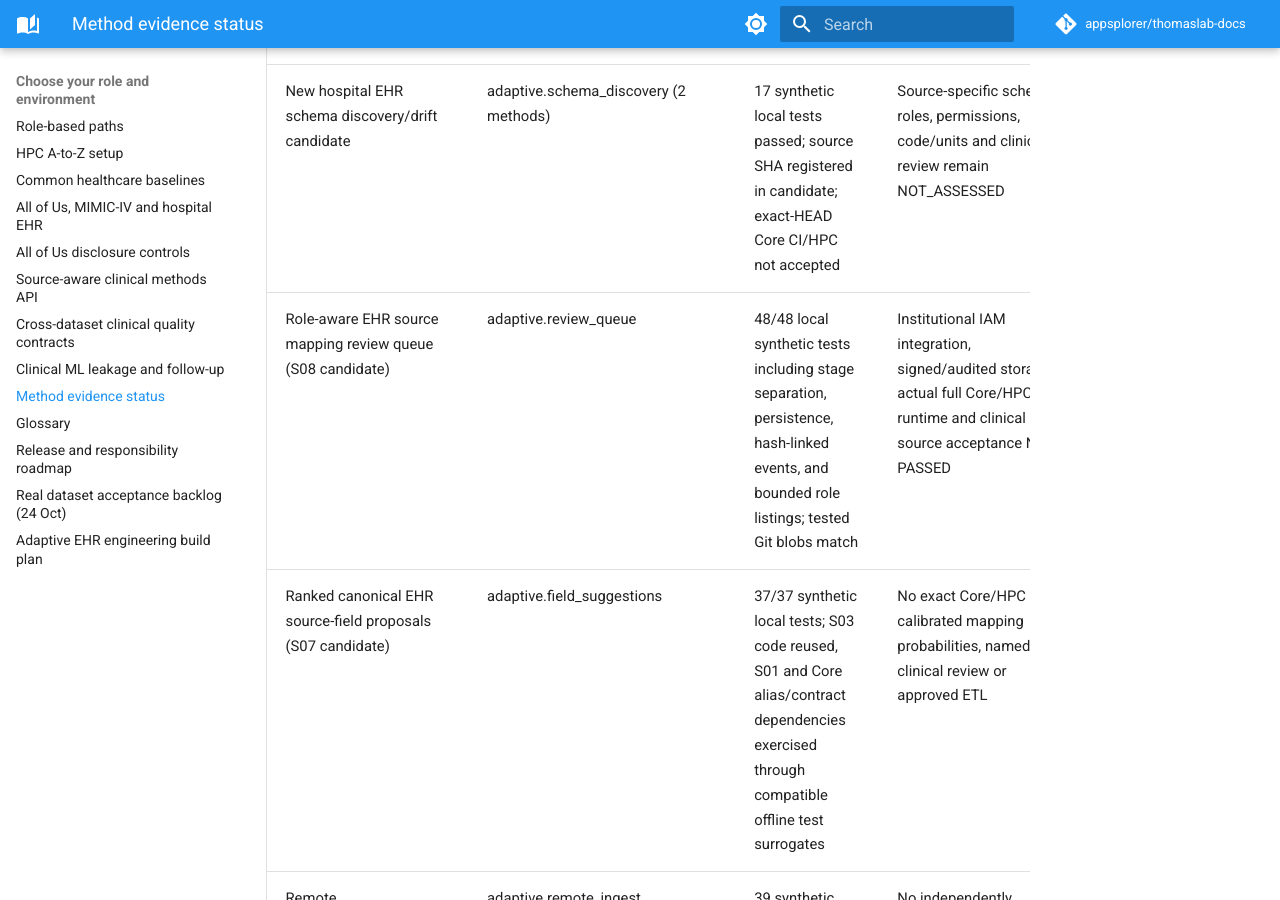
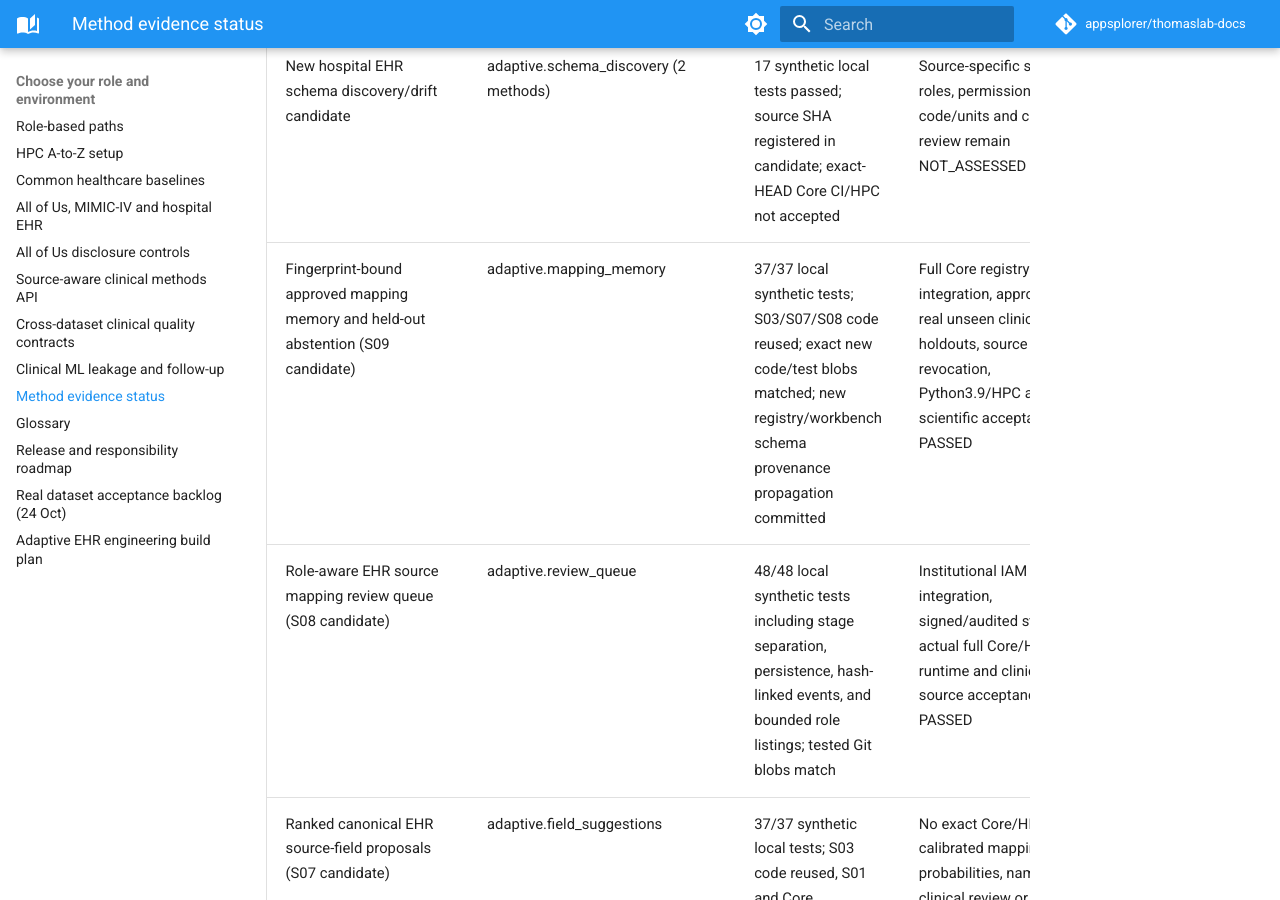
Before and after one commit to appsplorer/thomaslab-docs, an MkDocs documentation site: the page built from docs/guides/method-readiness.md, in a window 1280 px wide and 900 px high, scrolled down 370 px. Built offline with MkDocs 1.6.1 and Material for MkDocs 9.7.7, drawn with Linux system fonts in a browser that asks for light colours; comment, search, counter and statistics services are not loaded.

Commit message:
docs(ehr): register S09 mapping memory as synthetic candidate, never approved ETL

```diff
--- a/docs/guides/method-readiness.md
+++ b/docs/guides/method-readiness.md
@@ -9,6 +9,7 @@
 | Method family | Source features | Verified evidence | Current study-level gate |
 |---|---|---|---|
 | New hospital EHR schema discovery/drift candidate | adaptive.schema_discovery (2 methods) | 17 synthetic local tests passed; source SHA registered in candidate; exact-HEAD Core CI/HPC not accepted | Source-specific schema, roles, permissions, code/units and clinician review remain NOT_ASSESSED |
+| Fingerprint-bound approved mapping memory and held-out abstention (S09 candidate) | adaptive.mapping_memory | 37/37 local synthetic tests; S03/S07/S08 code reused; exact new code/test blobs matched; new registry/workbench schema provenance propagation committed | Full Core registry integration, approved IAM, real unseen clinical holdouts, source revocation, Python3.9/HPC and scientific acceptance NOT PASSED |
 | Role-aware EHR source mapping review queue (S08 candidate) | adaptive.review_queue | 48/48 local synthetic tests including stage separation, persistence, hash-linked events, and bounded role listings; tested Git blobs match | Institutional IAM integration, signed/audited storage, actual full Core/HPC runtime and clinical source acceptance NOT PASSED |
 | Ranked canonical EHR source-field proposals (S07 candidate) | adaptive.field_suggestions | 37/37 synthetic local tests; S03 code reused, S01 and Core alias/contract dependencies exercised through compatible offline test surrogates | No exact Core/HPC QA, calibrated mapping probabilities, named clinical review or approved ETL |
 | Remote PostgreSQL/FHIR connector contracts (S06 candidate) | adaptive.remote_ingest | 39 synthetic local tests pass; exact new code and tests matched Git blobs, with fake DB/HTTP and substitute Core dependencies | No independently checked IAM/OAuth/TLS/database role, no actual Core/HPC or real source acceptance |
```
